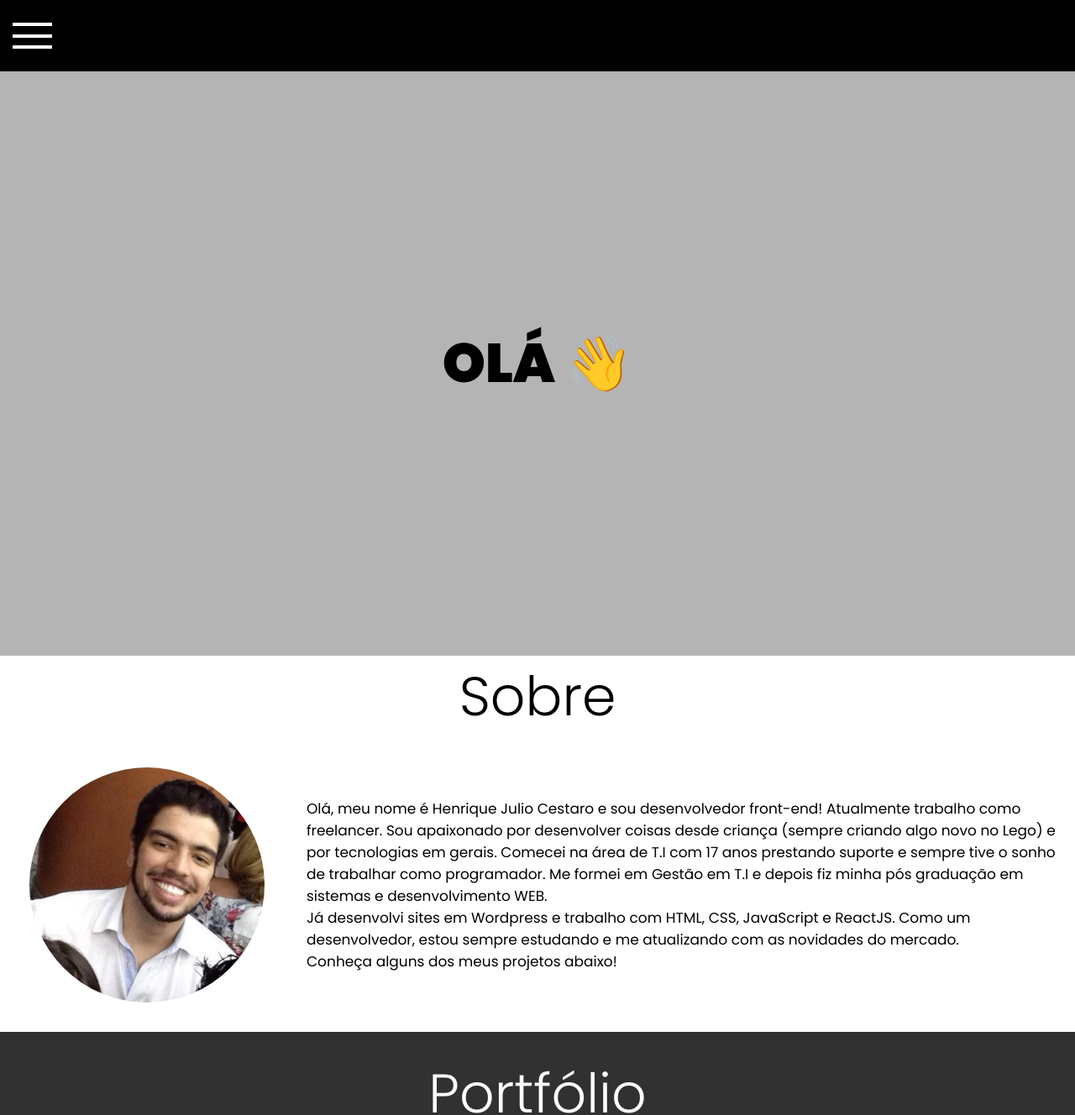
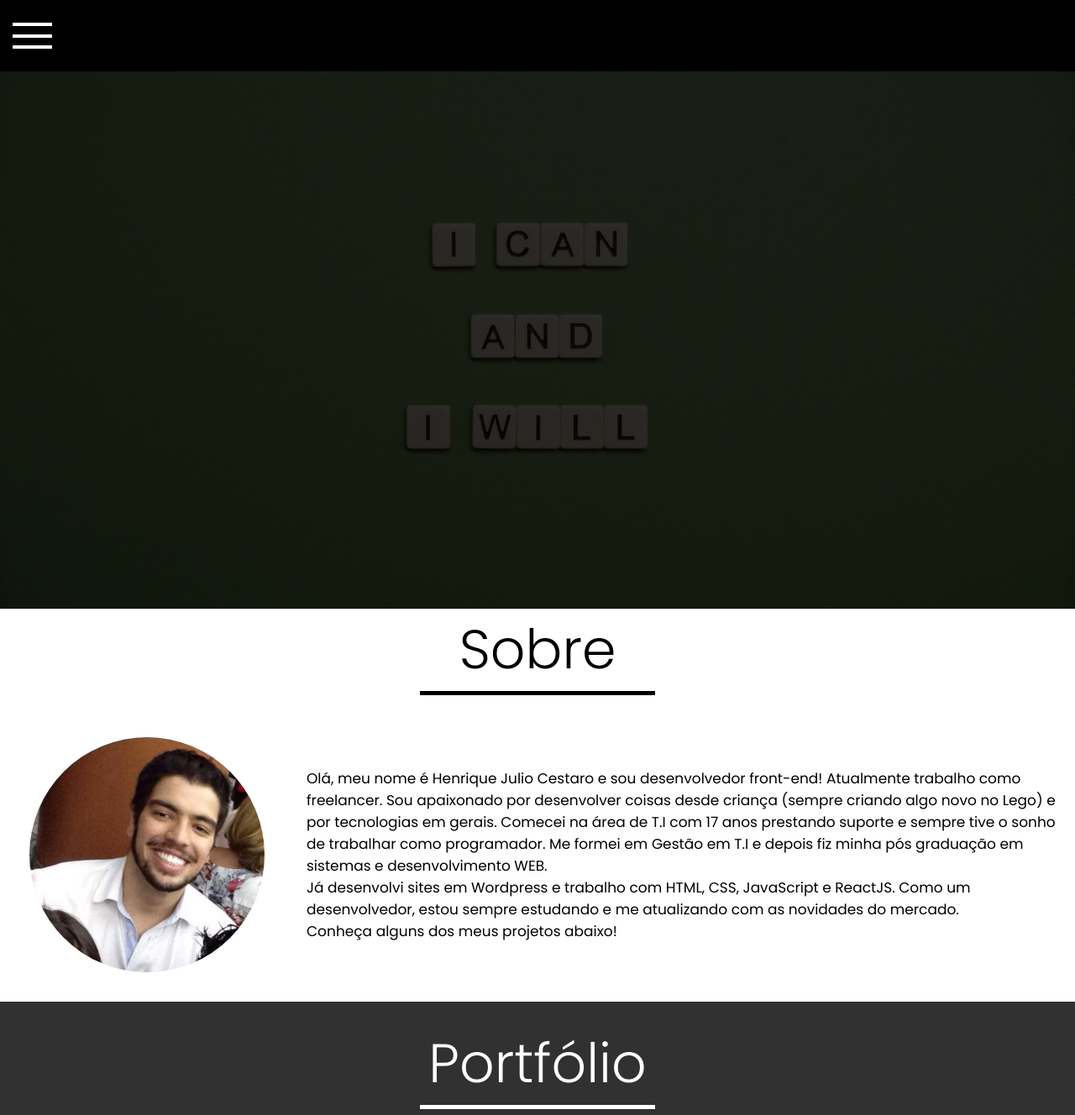
Before and after one commit to hjcestaro/portfolioHjcestaro, a plain HTML site: page index.html in a window 1280 px wide. Shown: the top 1328 px of the page at 84% size. Drawn offline with Linux system fonts and the light colour scheme.

Commit message:
inserção do campo ::after nos titulos & ajuste no margin do campo sobre

```diff
--- a/index.html
+++ b/index.html
@@ -34,9 +34,7 @@
         </ul>
     </nav>
 
-    <section class="inicio">
-        <h1>Olá 👋</h1>
-    </section>
+    <section class="inicio"></section>
 
     <section id="sobre" class="sobre">
         <h2 class="titulo">Sobre</h2>
@@ -54,7 +52,7 @@
     </section>
 
     <section id="port" class="port">
-        <h2 class="titulo">Portfólio</h2>
+        <h2 class="titulo-black">Portfólio</h2>
         <div class="portfolio">
 
             <div class="container">
@@ -127,7 +125,7 @@
     </section>
 
     <footer class="rodape">
-        <p>Feito com ❤ por Henrique Julio Cestaro</p>
+        <p>Feito com <span style="color: red;">❤</span> por Henrique Julio Cestaro</p>
     </footer>
 
 <script src="./js/btnMenu.js"></script>
--- a/style.css
+++ b/style.css
@@ -1,23 +1,41 @@
 .inicio {
-    background: rgb(180, 180, 180);
-    height: 87vh;
-    width: 100%;
-    display: flex;
-    flex-direction: column;
-    justify-content: center;
-}
-
-.inicio h1 {
-    font-size: 65px;
-    color: black;
-    text-transform: uppercase;
-    text-align: center;
+    background-color: #333;
+    background-image: url('./img/inicio-bg.jpg');
+    background-blend-mode: multiply;
+    background-attachment: fixed;
+    background-size: cover;
+    background-position: center;
+    padding: 40vh 0;
 }
 
 .titulo {
     text-align: center;
     font-size: 65px;
     font-weight: 300
+}
+
+.titulo::after {
+    content: '';
+    background: black;
+    width: 280px;
+    height: 5px;
+    display: block;
+    margin: 0px auto 15px;
+}
+
+.titulo-black {
+    text-align: center;
+    font-size: 65px;
+    font-weight: 300
+}
+
+.titulo-black::after {
+    content: '';
+    background: #fff;
+    width: 280px;
+    height: 5px;
+    display: block;
+    margin: 0px auto 30px;
 }
 
 .tntfaz {
@@ -144,4 +162,8 @@
         font-size: 50px;
         padding: 0 30px;
     }
+
+    .tntfaz img {
+        margin: 35px auto;
+    }
 }
```
Also changed, not shown: img/inicio-bg.jpg (added).
